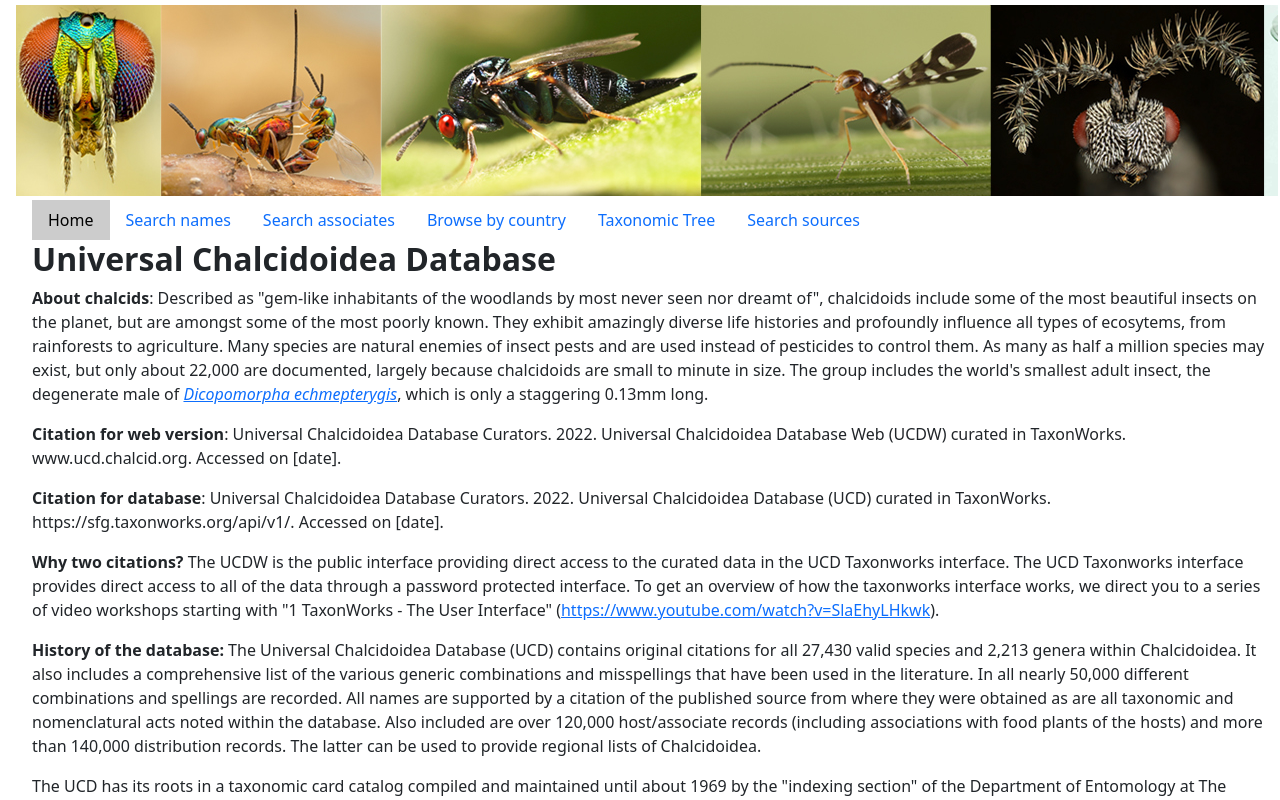
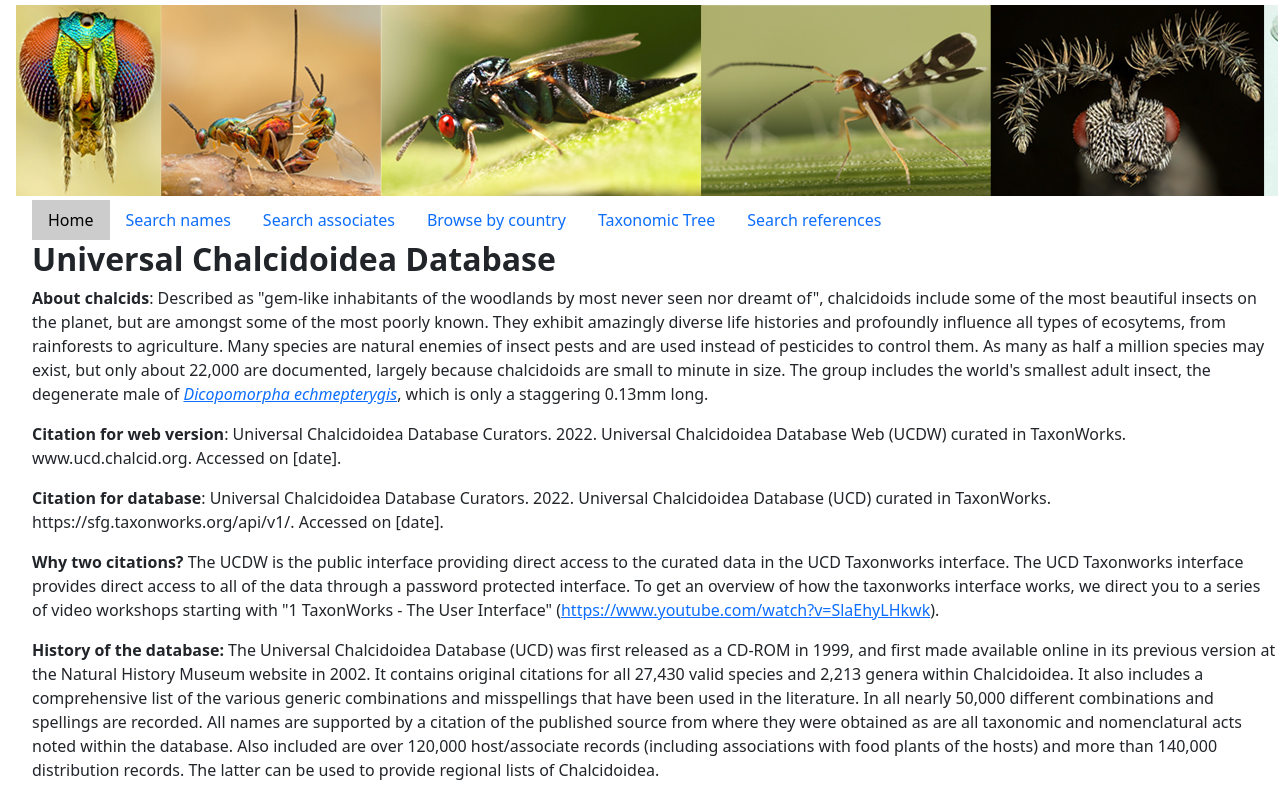
Before and after one commit to chalcid/ucd_website, a Vue app: page /#/ in a window 1280 px wide. Shown: the top 800 px of the page. Built offline with nearby package versions, Linux system fonts and the light colour scheme.

Commit message:
Minor changes to HomePage text, tooltips, LinkRow

```diff
--- a/src/components/BiologicalAssociations.vue
+++ b/src/components/BiologicalAssociations.vue
@@ -7,7 +7,7 @@
           <span v-show="!showBiologicalAssociations"> Show biological associations</span>
           <span v-show="showBiologicalAssociations"> Biological associations</span>
         </button>
-        <button class="btn btn-outline-primary" id="outline-button" v-show="showBiologicalAssociations" @click="downloadJSON">download (JSON)</button>  <button class="btn btn-outline-primary" id="outline-button" v-show="showBiologicalAssociations" @click="downloadTSV">download (TSV)</button>
+        <button class="btn btn-outline-primary" id="outline-button" v-show="showBiologicalAssociations" @click="downloadJSON" title="Java Script Object Notation, well-structured format">download (JSON)</button>  <button class="btn btn-outline-primary" id="outline-button" v-show="showBiologicalAssociations" @click="downloadTSV" title="Tab Separated Values, simple format">download (TSV)</button>
         <div id="collapseBiologicalAssociations" v-show="showBiologicalAssociations">
           <div id = "showIfQuery" v-if="groupedBiologicalAssociations">
             <div v-for="(group, groupingFamily) in groupedBiologicalAssociations" :key="groupingFamily">
--- a/src/components/HomePage.vue
+++ b/src/components/HomePage.vue
@@ -24,7 +24,7 @@
 
     <p><strong>Why two citations?</strong> The UCDW is the public interface providing direct access to the curated data in the UCD Taxonworks interface. The UCD Taxonworks interface provides direct access to all of the data through a password protected interface. To get an overview of how the taxonworks interface works, we direct you to a series of video workshops starting with "1 TaxonWorks - The User Interface" (<a href="https://www.youtube.com/watch?v=SlaEhyLHkwk">https://www.youtube.com/watch?v=SlaEhyLHkwk</a>).</p>
 
-    <p><strong>History of the database:</strong> The Universal Chalcidoidea Database (UCD) contains original citations for all 27,430 valid species and 2,213 genera within Chalcidoidea. It also includes a comprehensive list of the various generic combinations and misspellings that have been used in the literature. In all nearly 50,000 different combinations and spellings are recorded. All names are supported by a citation of the published source from where they were obtained as are all taxonomic and nomenclatural acts noted within the database. Also included are over 120,000 host/associate records (including associations with food plants of the hosts) and more than 140,000 distribution records. The latter can be used to provide regional lists of Chalcidoidea.</p>
+    <p><strong>History of the database:</strong> The Universal Chalcidoidea Database (UCD) was first released as a CD-ROM in 1999, and first made available online in its previous version at the Natural History Museum website in 2002. It contains original citations for all 27,430 valid species and 2,213 genera within Chalcidoidea. It also includes a comprehensive list of the various generic combinations and misspellings that have been used in the literature. In all nearly 50,000 different combinations and spellings are recorded. All names are supported by a citation of the published source from where they were obtained as are all taxonomic and nomenclatural acts noted within the database. Also included are over 120,000 host/associate records (including associations with food plants of the hosts) and more than 140,000 distribution records. The latter can be used to provide regional lists of Chalcidoidea.</p>
 
     <p>The UCD has its roots in a taxonomic card catalog compiled and maintained until about 1969 by the "indexing section" of the Department of Entomology at The Natural History Museum, London. Soon after joining the staff of the department John Noyes undertook to update and improve on this catalog and add a comprehensive bibliography of works on the superfamily. The conversion of the card catalog into an electronic database was started in August 1991. It was made publically available through the UCD website by the Natural History Museum, London, with the last data update in 2019. The database was transferred to a new platform available in TaxonWorks, which provides the API used to build this site. The new UCD curator platform has been enhanced and is now updated by multiple individuals from a number of different institutions worldwide. This public interface exposes the data using an API that assembles updated information from the curator platform.</p>
 
--- a/src/components/LinkRow.vue
+++ b/src/components/LinkRow.vue
@@ -19,7 +19,7 @@
               <router-link :to ="{name: 'TaxonomicTree', query: {rootTaxonID: '455458', rootTaxonName: 'Chalcidoidea'}} " class="nav-link">Taxonomic Tree</router-link>
             </li>
             <li class="nav-item">
-              <router-link :to ="{name: 'SourcesSearch'} " class="nav-link">Search sources</router-link>
+              <router-link :to ="{name: 'SourcesSearch'} " class="nav-link">Search references</router-link>
             </li>
         </ul>
     </div>
--- a/src/components/TaxonPage.vue
+++ b/src/components/TaxonPage.vue
@@ -44,7 +44,7 @@
             <span v-show="!showSynonyms"> Show taxonomic history</span>
             <span v-show="showSynonyms"> Taxonomic history</span>
           </button>
-          <button class="btn btn-outline-primary" id="outline-button" v-show="showSynonyms" @click="downloadJSON">download (JSON)</button>  <button class="btn btn-outline-primary" id="outline-button" v-show="showSynonyms" @click="downloadTSV">download (TSV)</button>
+          <button class="btn btn-outline-primary" id="outline-button" v-show="showSynonyms" @click="downloadJSON" title="Java Script Object Notation, well-structured format">download (JSON)</button>  <button class="btn btn-outline-primary" id="outline-button" v-show="showSynonyms" @click="downloadTSV" title="Tab Separated Values, simple format">download (TSV)</button>
           <div id="collapseSynonyms" v-show="showSynonyms">
             <div id="showIfQuery" v-if="resultsExist">
               <ul v-if="synonymArray" id="results-list-span">
```
Also changed, not shown: 3 other files (tests, documents, lock files or other folders).
